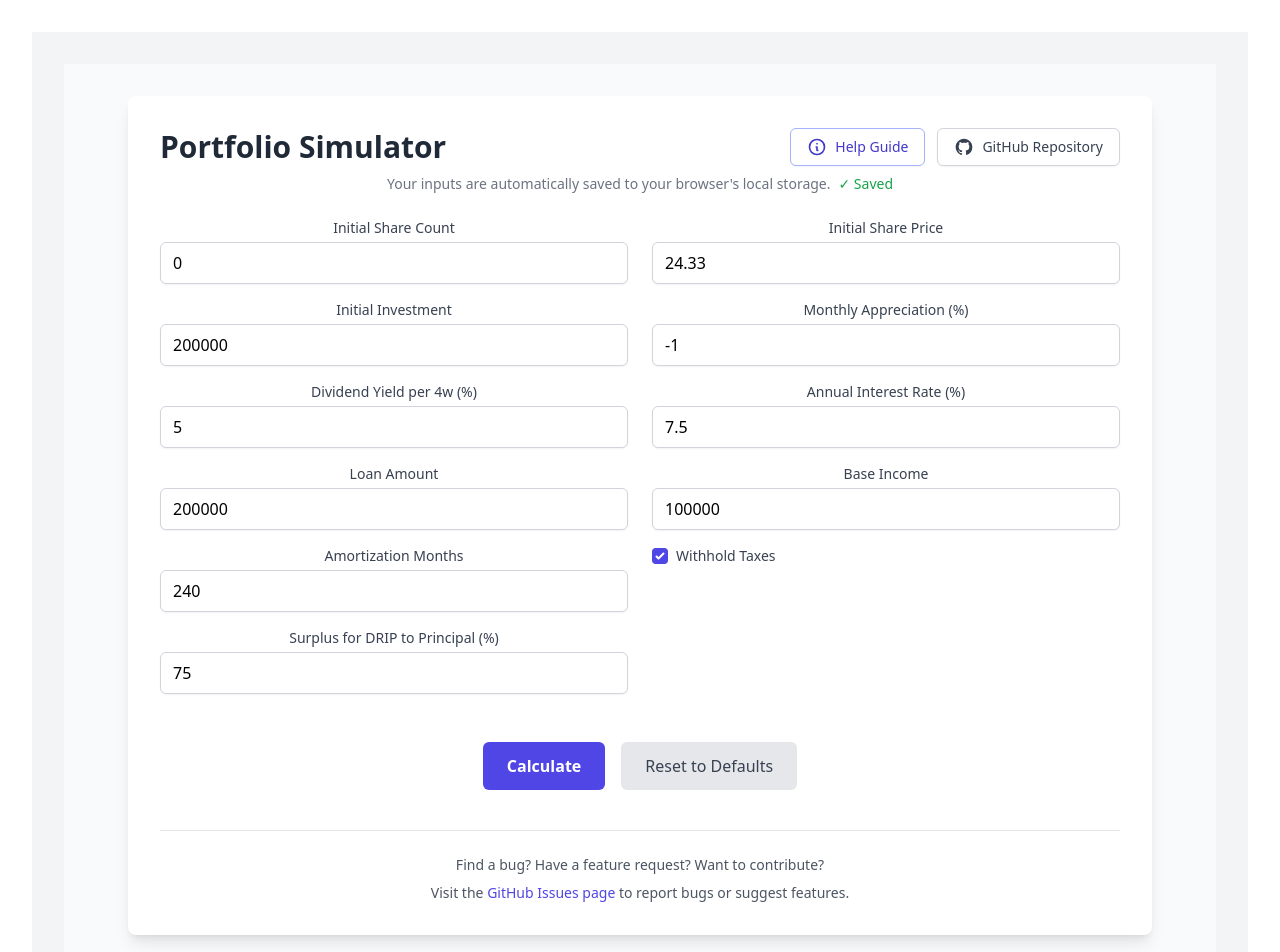
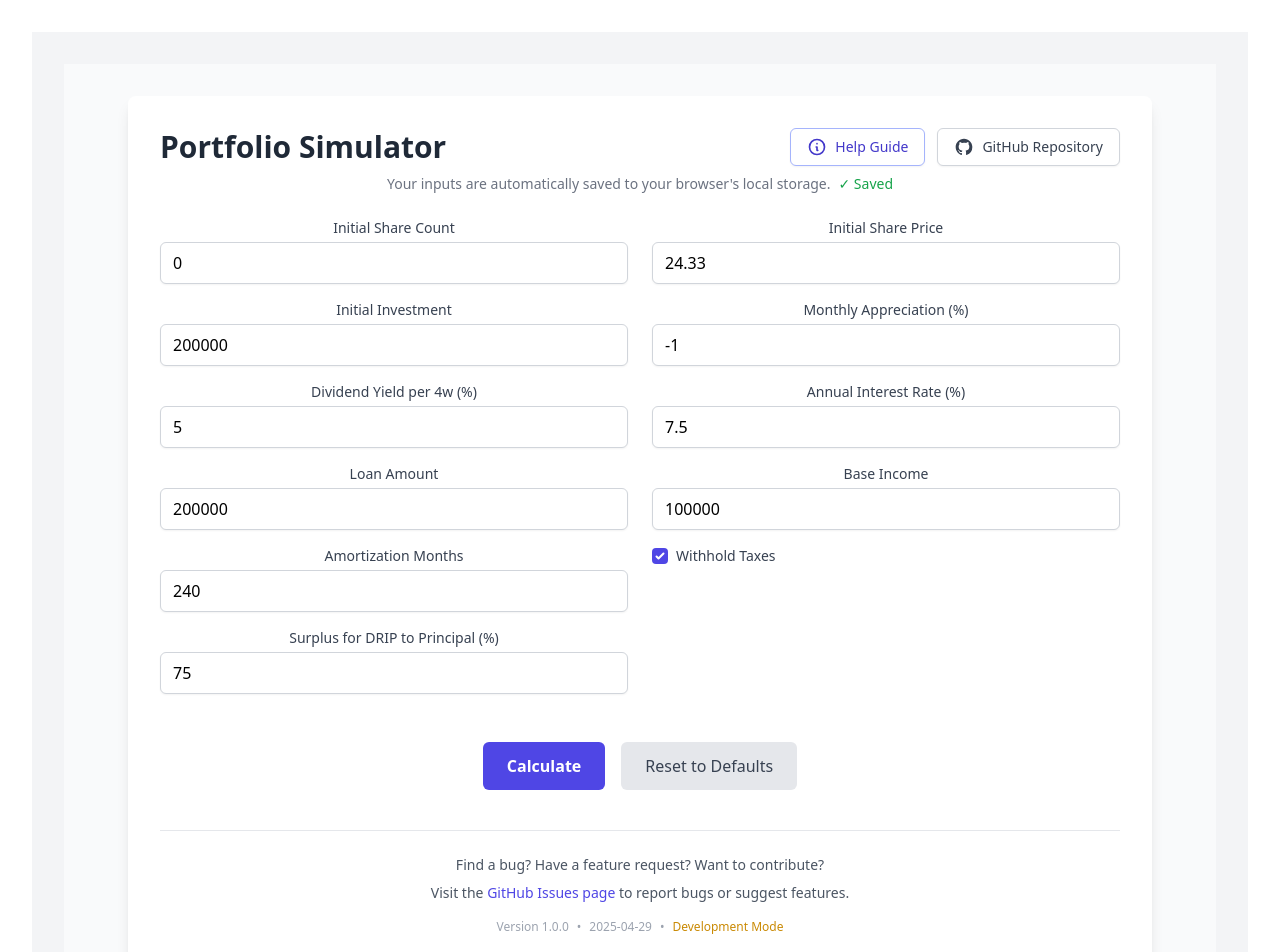
Before and after one commit to davidpeden3/portfolio-sim, a React (Vite) app: page / in a window 1280 px wide. Shown: the top 952 px of the page. Built offline with nearby package versions, Linux system fonts and the light colour scheme.

Commit message:
add version

```diff
--- a/src/components/PortfolioSimulator.tsx
+++ b/src/components/PortfolioSimulator.tsx
@@ -6,6 +6,7 @@ import PortfolioChart from "./PortfolioChart";
 import AmortizationTable from "./AmortizationTable";
 import CalculatedSummaryDisplay from "./CalculatedSummary";
 import HelpModal from "./HelpModal";
+import VersionFooter from "./VersionFooter";
 
 // Default values if nothing is in localStorage
 const DEFAULT_FORM_DATA = {
@@ -325,6 +326,7 @@ export function PortfolioSimulator() {
               GitHub Issues page
             </a> to report bugs or suggest features.
           </p>
+          <VersionFooter />
         </div>
 
         {/* Help Modal */}
--- /dev/null
+++ b/src/components/VersionFooter.tsx
@@ -0,0 +1,27 @@
+import versionInfo from '../version';
+
+const VersionFooter = () => {
+  const { version, buildDate, environment, commitHash } = versionInfo;
+
+  return (
+    <div className="text-xs text-gray-400 text-center mt-4">
+      <span className="mr-2">Version {version}</span>
+      <span className="mr-2">•</span>
+      <span>{buildDate}</span>
+      {commitHash && (
+        <>
+          <span className="mr-2 ml-2">•</span>
+          <span title="Git commit hash">{commitHash.substring(0, 7)}</span>
+        </>
+      )}
+      {environment === 'development' && (
+        <>
+          <span className="mr-2 ml-2">•</span>
+          <span className="text-yellow-600">Development Mode</span>
+        </>
+      )}
+    </div>
+  );
+};
+
+export default VersionFooter;
--- /dev/null
+++ b/src/version.ts
@@ -0,0 +1,21 @@
+// This file can be automatically updated by CI/CD pipelines
+// For example, in GitHub Actions, you could use a script to rewrite this file
+
+// @ts-ignore - We've configured vite to handle this import
+import packageJson from '@package';
+
+export interface VersionInfo {
+  version: string;
+  buildDate: string;
+  commitHash?: string;
+  environment: string;
+}
+
+// In a real CI/CD pipeline, these values would be injected during the build
+const versionInfo: VersionInfo = {
+  version: packageJson.version,
+  buildDate: new Date().toISOString().split('T')[0],
+  environment: import.meta.env.MODE
+};
+
+export default versionInfo;
--- a/vite.config.ts
+++ b/vite.config.ts
@@ -7,4 +7,13 @@ export default defineConfig({
     outDir: 'dist'
   },
   base: './', // Use relative paths
+  resolve: {
+    alias: {
+      // Allow importing package.json directly
+      '@package': '/package.json',
+    },
+  },
+  optimizeDeps: {
+    include: ['@package'],
+  },
 });
```
Also changed, not shown: package.json (+5 -2 lines), scripts/bump-version.js (added, +44 -0 lines).
